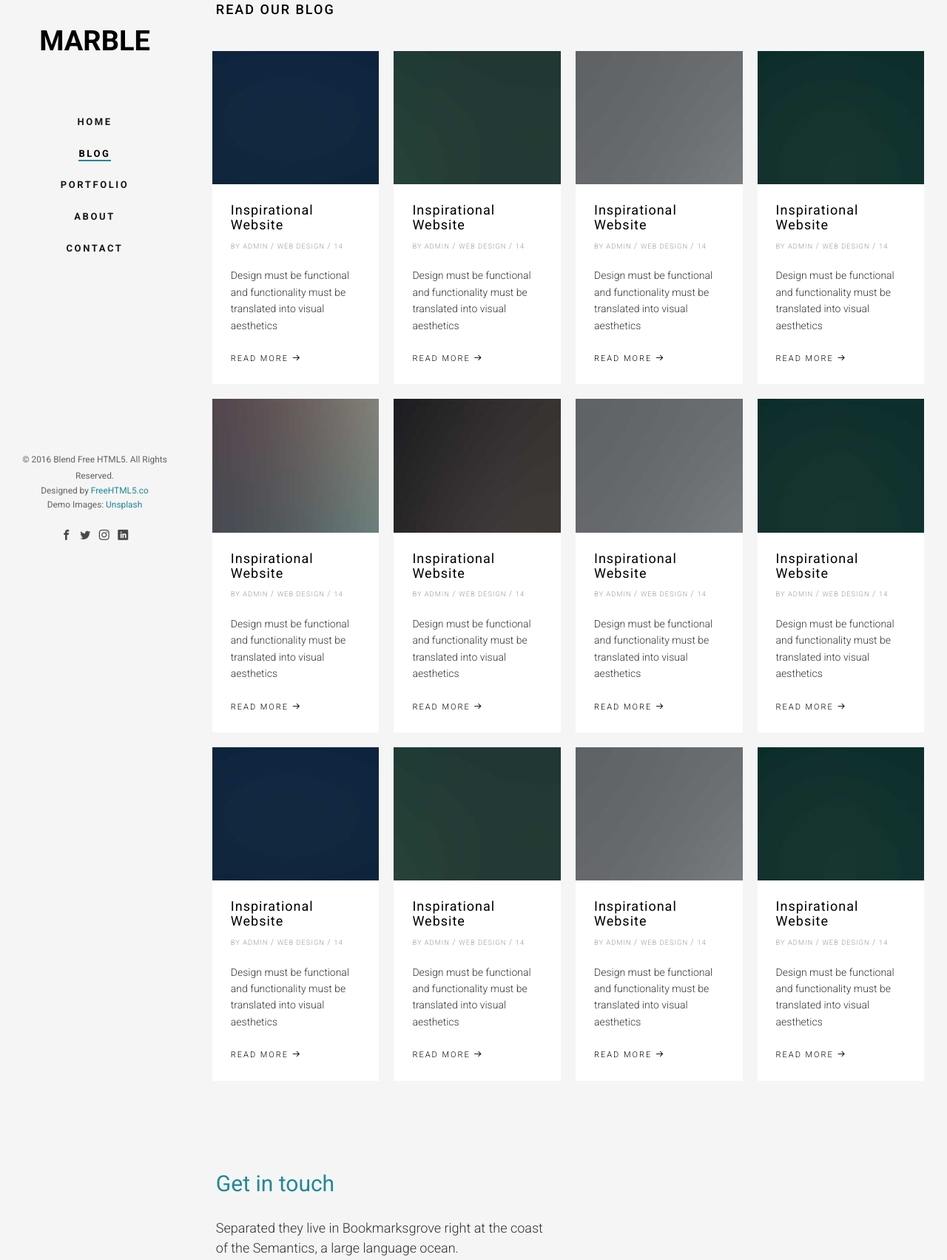
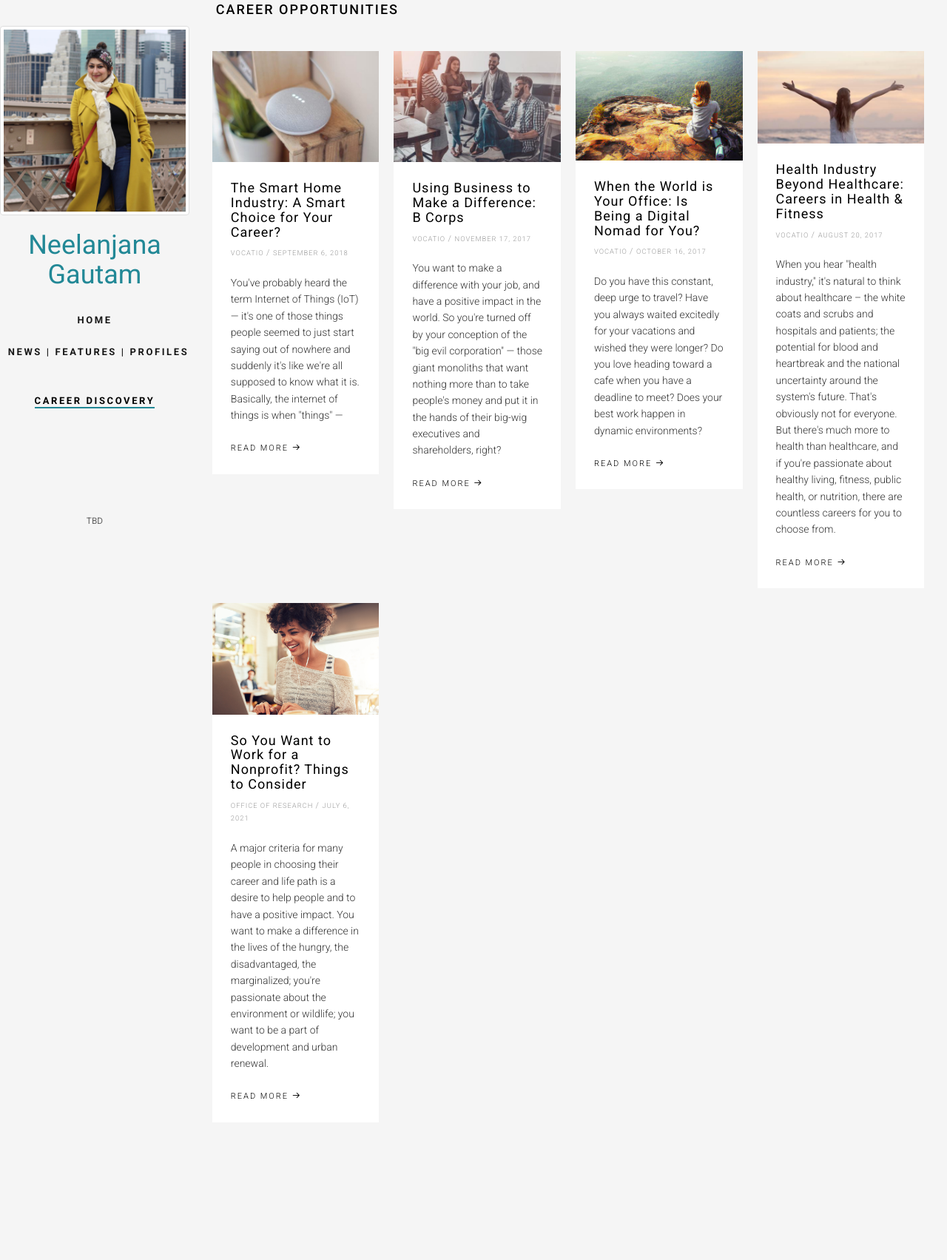
Before and after one commit to neelanjanagautam/neelanjanagautam.github.io, a plain HTML site: page careerdiscovery.html in a window 1280 px wide. Shown: the part 25-1728 px from the top of the page at 74% size. Drawn offline with Linux system fonts and the light colour scheme; files whose address does not match are found by name.

Commit message:
Career discovery

```diff
--- a/careerdiscovery.html
+++ b/careerdiscovery.html
@@ -7,7 +7,7 @@
 	<head>
 	<meta charset="utf-8">
 	<meta http-equiv="X-UA-Compatible" content="IE=edge">
-	<title>Marble &mdash; Free HTML5 Bootstrap Website Template by FreeHTML5.co</title>
+	<title>Neelanjana Gautam</title>
 	<meta name="viewport" content="width=device-width, initial-scale=1">
 	<meta name="description" content="Free HTML5 Website Template by FreeHTML5.co" />
 	<meta name="keywords" content="free html5, free template, free bootstrap, free website template, html5, css3, mobile first, responsive" />
@@ -67,164 +67,96 @@
 		<a href="#" class="js-fh5co-nav-toggle fh5co-nav-toggle"><i></i></a>
 		<aside id="fh5co-aside" role="complementary" class="border js-fullheight">
 
-			<h1 id="fh5co-logo"><a href="index.html">Marble</a></h1>
+			<a href="" class="blog-img"><img src="images/ng-profile.jpg" class="img-thumbnail" alt="ng-profile"></a>
+			<p></p>
+			<h1 id="fh5co-heading-colored" align="center"><a href="index.html">Neelanjana Gautam</a></h1>
 			<nav id="fh5co-main-menu" role="navigation">
 				<ul>
 					<li><a href="index.html">Home</a></li>
-					<li class="fh5co-active"><a href="blog.html">Blog</a></li>
-					<li><a href="portfolio.html">Portfolio</a></li>
-					<li><a href="about.html">About</a></li>
-					<li><a href="contact.html">Contact</a></li>
+					<li><a href="news.html">News | Features | Profiles</a></li>
+					<!--<li><a href="nonprofits.html">Nonprofits</a></li>
+					<li><a href="longstoryshort.html">Long Story Short</a></li>-->
+					<li class="fh5co-active"><a href="careerdiscovery.html">Career Discovery</a></li>
+					<!--<li><a href="onlinepublishing.html">Online Publishing</a></li>-->
 				</ul>
 			</nav>
 
 			<div class="fh5co-footer">
-				<p><small>&copy; 2016 Blend Free HTML5. All Rights Reserved.</span> <span>Designed by <a href="http://freehtml5.co/" target="_blank">FreeHTML5.co</a> </span> <span>Demo Images: <a href="https://unsplash.com/" target="_blank">Unsplash</a></span></small></p>
-				<ul>
-					<li><a href="#"><i class="icon-facebook2"></i></a></li>
-					<li><a href="#"><i class="icon-twitter2"></i></a></li>
-					<li><a href="#"><i class="icon-instagram"></i></a></li>
-					<li><a href="#"><i class="icon-linkedin2"></i></a></li>
-				</ul>
+				<p><small>TBD</span></small></p>
+				<!--<ul>
+					<li><a target="_blank" href="mailto:neelanjana.gautam@gmail.com" class="blog-img"><img src="images/email-icon.jpg" class="img-responsive" alt="email-icon"></a></li>
+				</ul>-->
 			</div>
 
 		</aside>
 
 		<div id="fh5co-main">
 			<div class="fh5co-narrow-content">
-				<h2 class="fh5co-heading animate-box" data-animate-effect="fadeInLeft">Read Our Blog</h2>
-				<div class="row row-bottom-padded-md">
+				<h2 class="fh5co-heading animate-box" data-animate-effect="fadeInLeft">Career Opportunities</h2>
+				<div class="row row-bottom-padded-md" style="position: relative; height: 3009px">
 					<div class="col-md-3 col-sm-6 col-padding animate-box" data-animate-effect="fadeInLeft">
 						<div class="blog-entry">
-							<a href="#" class="blog-img"><img src="images/img-1.jpg" class="img-responsive" alt="Free HTML5 Bootstrap Template by FreeHTML5.co"></a>
+							<a href="#" class="blog-img"><img src="images/smart-home-industry.jpg" class="img-responsive" alt="smart-home-industry"></a>
 							<div class="desc">
-								<h3><a href="#">Inspirational Website</a></h3>
-								<span><small>by Admin </small> / <small> Web Design </small> / <small> <i class="icon-comment"></i> 14</small></span>
-								<p>Design must be functional and functionality must be translated into visual aesthetics</p>
-								<a href="#" class="lead">Read More <i class="icon-arrow-right3"></i></a>
+								<h3><a href="#">The Smart Home Industry: A Smart Choice for Your Career?</a></h3>
+								<span><small>Vocatio </small> / <small> September 6, 2018 </small></span>
+								<p>You've probably heard the term Internet of Things (IoT) — it's one of those things people seemed to just start saying out
+									of nowhere and suddenly it's like we're all supposed to know what it is. Basically, the internet of things is when
+									"things" —</p>
+								<a href="http://vocatio.com/2018/09/06/the-smart-home-industry-a-smart-choice-for-your-career/" class="lead">Read More <i class="icon-arrow-right3"></i></a>
 							</div>
 						</div>
 					</div>
 					<div class="col-md-3 col-sm-6 col-padding animate-box" data-animate-effect="fadeInLeft">
 						<div class="blog-entry">
-							<a href="#" class="blog-img"><img src="images/img-2.jpg" class="img-responsive" alt="Free HTML5 Bootstrap Template by FreeHTML5.co"></a>
+							<a href="#" class="blog-img"><img src="images/b-corps.jpg" class="img-responsive" alt="b-corps"></a>
 							<div class="desc">
-								<h3><a href="#">Inspirational Website</a></h3>
-								<span><small>by Admin </small> / <small> Web Design </small> / <small> <i class="icon-comment"></i> 14</small></span>
-								<p>Design must be functional and functionality must be translated into visual aesthetics</p>
-								<a href="#" class="lead">Read More <i class="icon-arrow-right3"></i></a>
+								<h3><a href="#">Using Business to Make a Difference: B Corps</a></h3>
+								<span><small>Vocatio </small> / <small> November 17, 2017 </small></span>
+								<p>You want to make a difference with your job, and have a positive impact in the world. So you're turned off by your conception
+									of the "big evil corporation" — those giant monoliths that want nothing more than to take people's money and put it in the hands
+									of their big-wig executives and shareholders, right?</p>
+								<a href="http://vocatio.com/2017/11/18/using-business-to-make-a-difference-b-corps/" class="lead">Read More <i class="icon-arrow-right3"></i></a>
 							</div>
 						</div>
 					</div>
 					<div class="col-md-3 col-sm-6 col-padding animate-box" data-animate-effect="fadeInLeft">
 						<div class="blog-entry">
-							<a href="#" class="blog-img"><img src="images/img-3.jpg" class="img-responsive" alt="Free HTML5 Bootstrap Template by FreeHTML5.co"></a>
+							<a href="#" class="blog-img"><img src="images/digital-nomad.jpg" class="img-responsive" alt="digital-nomad"></a>
 							<div class="desc">
-								<h3><a href="#">Inspirational Website</a></h3>
-								<span><small>by Admin </small> / <small> Web Design </small> / <small> <i class="icon-comment"></i> 14</small></span>
-								<p>Design must be functional and functionality must be translated into visual aesthetics</p>
-								<a href="#" class="lead">Read More <i class="icon-arrow-right3"></i></a>
+								<h3><a href="#">When the World is Your Office: Is Being a Digital Nomad for You?</a></h3>
+								<span><small>Vocatio </small> / <small> October 16, 2017 </small></span>
+								<p>Do you have this constant, deep urge to travel? Have you always waited excitedly for your vacations and wished they were longer?
+									Do you love heading toward a cafe when you have a deadline to meet? Does your best work happen in dynamic environments?</p>
+								<a href="http://vocatio.com/2017/10/26/digital-nomads-making-the-whole-world-your-office/" class="lead">Read More <i class="icon-arrow-right3"></i></a>
 							</div>
 						</div>
 					</div>
 					<div class="col-md-3 col-sm-6 col-padding animate-box" data-animate-effect="fadeInLeft">
 						<div class="blog-entry">
-							<a href="#" class="blog-img"><img src="images/img-4.jpg" class="img-responsive" alt="Free HTML5 Bootstrap Template by FreeHTML5.co"></a>
+							<a href="#" class="blog-img"><img src="images/beyond-healthcare.jpg" class="img-responsive" alt="beyond-healthcare"></a>
 							<div class="desc">
-								<h3><a href="#">Inspirational Website</a></h3>
-								<span><small>by Admin </small> / <small> Web Design </small> / <small> <i class="icon-comment"></i> 14</small></span>
-								<p>Design must be functional and functionality must be translated into visual aesthetics</p>
-								<a href="#" class="lead">Read More <i class="icon-arrow-right3"></i></a>
+								<h3><a href="#">Health Industry Beyond Healthcare: Careers in Health & Fitness</a></h3>
+								<span><small>Vocatio </small> / <small> August 20, 2017 </small></span>
+								<p>When you hear "health industry," it's natural to think about healthcare – the white coats and scrubs and hospitals and patients;
+									the potential for blood and heartbreak and the national uncertainty around the system's future. That's obviously not for everyone.
+									But there's much more to health than healthcare, and if you're passionate about healthy living, fitness, public health, or nutrition,
+									there are countless careers for you to choose from.</p>
+								<a href="http://vocatio.com/2017/08/20/health-industry-is-more-than-healthcare-careers-in-health-fitness/" class="lead">Read More <i class="icon-arrow-right3"></i></a>
 							</div>
 						</div>
 					</div>
 
 					<div class="col-md-3 col-sm-6 col-padding animate-box" data-animate-effect="fadeInLeft">
 						<div class="blog-entry">
-							<a href="#" class="blog-img"><img src="images/img-5.jpg" class="img-responsive" alt="Free HTML5 Bootstrap Template by FreeHTML5.co"></a>
+							<a href="#" class="blog-img"><img src="images/nonprofit-work.jpg" class="img-responsive" alt="nonprofit-work"></a>
 							<div class="desc">
-								<h3><a href="#">Inspirational Website</a></h3>
-								<span><small>by Admin </small> / <small> Web Design </small> / <small> <i class="icon-comment"></i> 14</small></span>
-								<p>Design must be functional and functionality must be translated into visual aesthetics</p>
-								<a href="#" class="lead">Read More <i class="icon-arrow-right3"></i></a>
-							</div>
-						</div>
-					</div>
-					<div class="col-md-3 col-sm-6 col-padding animate-box" data-animate-effect="fadeInLeft">
-						<div class="blog-entry">
-							<a href="#" class="blog-img"><img src="images/img-6.jpg" class="img-responsive" alt="Free HTML5 Bootstrap Template by FreeHTML5.co"></a>
-							<div class="desc">
-								<h3><a href="#">Inspirational Website</a></h3>
-								<span><small>by Admin </small> / <small> Web Design </small> / <small> <i class="icon-comment"></i> 14</small></span>
-								<p>Design must be functional and functionality must be translated into visual aesthetics</p>
-								<a href="#" class="lead">Read More <i class="icon-arrow-right3"></i></a>
-							</div>
-						</div>
-					</div>
-					<div class="col-md-3 col-sm-6 col-padding animate-box" data-animate-effect="fadeInLeft">
-						<div class="blog-entry">
-							<a href="#" class="blog-img"><img src="images/img-3.jpg" class="img-responsive" alt="Free HTML5 Bootstrap Template by FreeHTML5.co"></a>
-							<div class="desc">
-								<h3><a href="#">Inspirational Website</a></h3>
-								<span><small>by Admin </small> / <small> Web Design </small> / <small> <i class="icon-comment"></i> 14</small></span>
-								<p>Design must be functional and functionality must be translated into visual aesthetics</p>
-								<a href="#" class="lead">Read More <i class="icon-arrow-right3"></i></a>
-							</div>
-						</div>
-					</div>
-					<div class="col-md-3 col-sm-6 col-padding animate-box" data-animate-effect="fadeInLeft">
-						<div class="blog-entry">
-							<a href="#" class="blog-img"><img src="images/img-4.jpg" class="img-responsive" alt="Free HTML5 Bootstrap Template by FreeHTML5.co"></a>
-							<div class="desc">
-								<h3><a href="#">Inspirational Website</a></h3>
-								<span><small>by Admin </small> / <small> Web Design </small> / <small> <i class="icon-comment"></i> 14</small></span>
-								<p>Design must be functional and functionality must be translated into visual aesthetics</p>
-								<a href="#" class="lead">Read More <i class="icon-arrow-right3"></i></a>
-							</div>
-						</div>
-					</div>
-
-					<div class="col-md-3 col-sm-6 col-padding animate-box" data-animate-effect="fadeInLeft">
-						<div class="blog-entry">
-							<a href="#" class="blog-img"><img src="images/img-1.jpg" class="img-responsive" alt="Free HTML5 Bootstrap Template by FreeHTML5.co"></a>
-							<div class="desc">
-								<h3><a href="#">Inspirational Website</a></h3>
-								<span><small>by Admin </small> / <small> Web Design </small> / <small> <i class="icon-comment"></i> 14</small></span>
-								<p>Design must be functional and functionality must be translated into visual aesthetics</p>
-								<a href="#" class="lead">Read More <i class="icon-arrow-right3"></i></a>
-							</div>
-						</div>
-					</div>
-					<div class="col-md-3 col-sm-6 col-padding animate-box" data-animate-effect="fadeInLeft">
-						<div class="blog-entry">
-							<a href="#" class="blog-img"><img src="images/img-2.jpg" class="img-responsive" alt="Free HTML5 Bootstrap Template by FreeHTML5.co"></a>
-							<div class="desc">
-								<h3><a href="#">Inspirational Website</a></h3>
-								<span><small>by Admin </small> / <small> Web Design </small> / <small> <i class="icon-comment"></i> 14</small></span>
-								<p>Design must be functional and functionality must be translated into visual aesthetics</p>
-								<a href="#" class="lead">Read More <i class="icon-arrow-right3"></i></a>
-							</div>
-						</div>
-					</div>
-					<div class="col-md-3 col-sm-6 col-padding animate-box" data-animate-effect="fadeInLeft">
-						<div class="blog-entry">
-							<a href="#" class="blog-img"><img src="images/img-3.jpg" class="img-responsive" alt="Free HTML5 Bootstrap Template by FreeHTML5.co"></a>
-							<div class="desc">
-								<h3><a href="#">Inspirational Website</a></h3>
-								<span><small>by Admin </small> / <small> Web Design </small> / <small> <i class="icon-comment"></i> 14</small></span>
-								<p>Design must be functional and functionality must be translated into visual aesthetics</p>
-								<a href="#" class="lead">Read More <i class="icon-arrow-right3"></i></a>
-							</div>
-						</div>
-					</div>
-					<div class="col-md-3 col-sm-6 col-padding animate-box" data-animate-effect="fadeInLeft">
-						<div class="blog-entry">
-							<a href="#" class="blog-img"><img src="images/img-4.jpg" class="img-responsive" alt="Free HTML5 Bootstrap Template by FreeHTML5.co"></a>
-							<div class="desc">
-								<h3><a href="#">Inspirational Website</a></h3>
-								<span><small>by Admin </small> / <small> Web Design </small> / <small> <i class="icon-comment"></i> 14</small></span>
-								<p>Design must be functional and functionality must be translated into visual aesthetics</p>
-								<a href="#" class="lead">Read More <i class="icon-arrow-right3"></i></a>
+								<h3><a href="#">So You Want to Work for a Nonprofit? Things to Consider</a></h3>
+								<span><small>Office of Research </small> / <small> July 6, 2021 </small></span>
+								<p>A major criteria for many people in choosing their career and life path is a desire to help people and to have a positive impact.
+									You want to make a difference in the lives of the hungry, the disadvantaged, the marginalized; you're passionate about the
+									environment or wildlife; you want to be a part of development and urban renewal.</p>
+								<a href="http://vocatio.com/2017/07/06/so-you-want-to-work-for-a-nonprofit-things-to-consider/" class="lead">Read More <i class="icon-arrow-right3"></i></a>
 							</div>
 						</div>
 					</div>
@@ -240,7 +172,7 @@
 					</div>
 					<div class="row">
 						<div class="col-md-6 col-md-offset-3 col-md-pull-3 animate-box" data-animate-effect="fadeInLeft">
-							<p class="fh5co-lead">Separated they live in Bookmarksgrove right at the coast of the Semantics, a large language ocean.</p>
+							<p class="fh5co-lead">TBD</p>
 							<p><a href="#" class="btn btn-primary">Learn More</a></p>
 						</div>
 
```
Also changed, not shown: index.html (+3 -3 lines), news.html (+3 -3 lines), images/b-corps.jpg (added), images/beyond-healthcare.jpg (added), images/digital-nomad.jpg (added), images/nonprofit-work.jpg (added), images/smart-home-industry.jpg (added).
